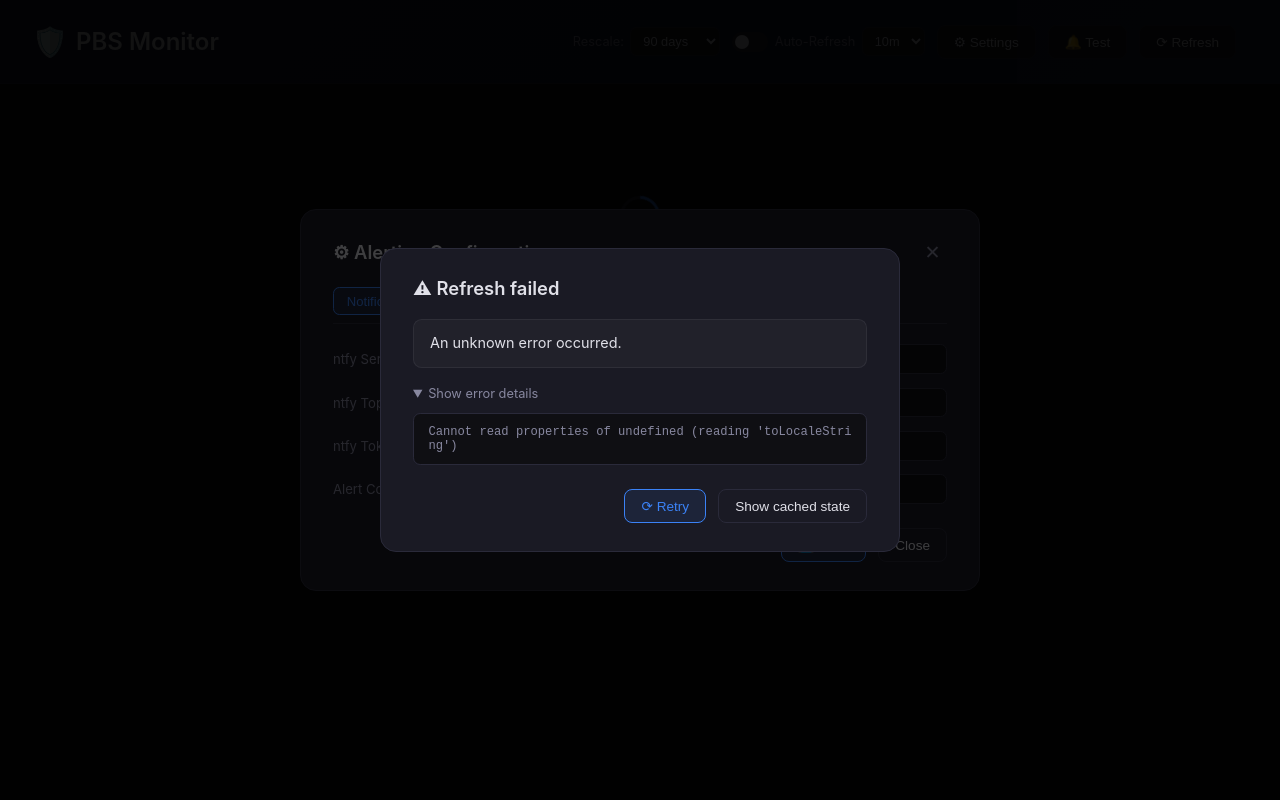
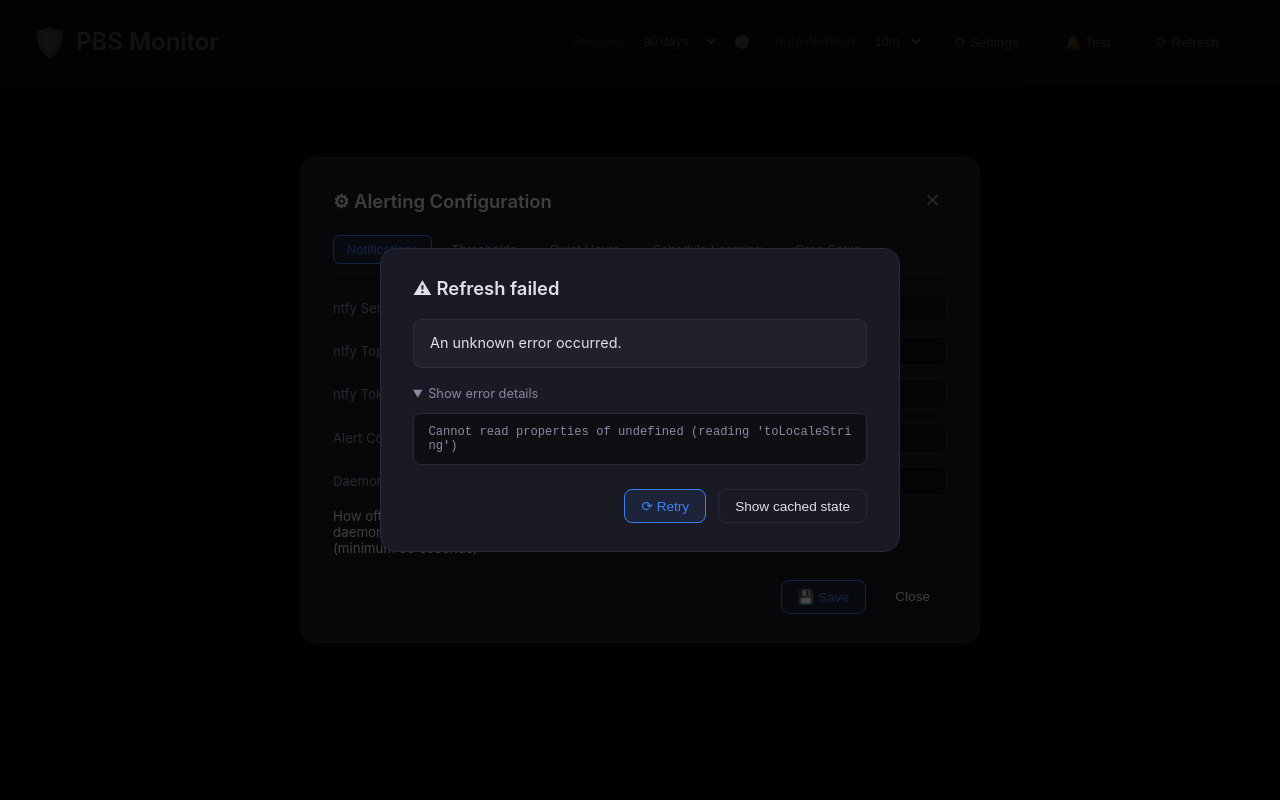
Before and after one commit to maschkef/PBS_monitor, a Flask app: page / in a window 1280 px wide, after a click on "⚙ Settings". Run offline with Flask 3, Linux system fonts and the light colour scheme; data that the repository does not hold is empty.

Commit message:
Add Docker deployment support and v0.2.0-beta improvements
Docker deployment (new):
- Add docker/alerting/Dockerfile: runs monitor.py in daemon mode using
  daemon_interval_seconds from config; image built from repo root context
- Add docker/webui/Dockerfile: serves Flask app via Waitress on port 5111;
  mounts alerting/ volume for integrated config management
- Add docker/quick-deploy.sh: one-command bootstrap script that pulls
  docker-compose.yml and .env.example from the latest GitHub release
- Add .github/workflows/docker-publish.yml: CI/CD pipeline that builds and
  pushes both images to GHCR on push to main and on semver tags; produces
  versioned tags (major.minor, full semver) plus 'latest' on default branch

Alerting improvements:
- Make ntfy push notifications opt-in: ntfy_topic defaults to empty string;
  send_ntfy() now returns early with an info log if topic or URL is not set,
  preventing unintended contact with external services out of the box
- Add daemon_interval_seconds config key (default 1800 s / 30 min) so the
  check interval is configurable without changing the CLI invocation
- Update DEFAULT_CONFIG and usage comment to reflect 1800 s daemon default

Web UI improvements:
- Detect Docker environment via /.dockerenv or DOCKER_ENV=true and expose
  is_docker flag through /api/webui/info
- Support saving daemon_interval_seconds via /api/webui/save-alerting-config
  (minimum 60 s enforced server-side)
- Add Daemon Interval input field to the Alerting Configuration panel
- Show a Docker notice in the Cron Setup tab when Docker is detected,
  explaining that no cron job is needed in that deployment mode

Docs and config:
- Update README.md and README_DE.md: add Docker deployment section with
  quick-start instructions, update project structure tree to include
  docker/ and .github/, fix hanging Option 2 paragraph, add
  daemon_interval_seconds to config reference and JSON example
- Remove duplicate stability sentence from Docker TIP block in README_DE.md
- Update .gitignore to exclude docker-test/ directory
- Update config.json.example: empty ntfy_topic default, clearer comment

```diff
--- a/alerting/monitor.py
+++ b/alerting/monitor.py
@@ -9,7 +9,7 @@ State is persisted to a JSON file between runs.
 
 Usage:
     python monitor.py                  # single check
-    python monitor.py --daemon 300     # check every 300 seconds
+    python monitor.py --daemon 1800    # check every 1800 seconds (30 minutes)
 
 Cron example (every 5 minutes):
     */5 * * * * cd /path/to/alerting && python monitor.py
@@ -34,8 +34,15 @@ from dotenv import load_dotenv
 
 SCRIPT_DIR = Path(__file__).parent
 ENV_PATH = SCRIPT_DIR.parent / ".env"
-CONFIG_PATH = SCRIPT_DIR / "config.json"
-STATE_PATH = SCRIPT_DIR / "state.json"
+
+# Support a configurable data directory (e.g. for Docker deployments where
+# config/state must be stored in a mounted volume separate from the code).
+# Defaults to the script directory for non-Docker use.
+_data_dir_env = os.environ.get("ALERTING_DATA_DIR", "").strip()
+DATA_DIR = Path(_data_dir_env) if _data_dir_env else SCRIPT_DIR
+
+CONFIG_PATH = DATA_DIR / "config.json"
+STATE_PATH = DATA_DIR / "state.json"
 
 load_dotenv(ENV_PATH)
 
@@ -43,13 +50,13 @@ STATE_VERSION = 2
 MAX_CURRENT_SNAPSHOT_DETAILS = 24
 MAX_OBSERVED_SNAPSHOT_HISTORY = 1000
 GROUP_RULES_VERSION = 1
-GROUP_RULES_PATH = SCRIPT_DIR / "group_rules.json"
+GROUP_RULES_PATH = DATA_DIR / "group_rules.json"
 INTERVAL_MODEL_MAX_MINUTES = 360
 
 DEFAULT_CONFIG = {
     "api_base": "https://api.remote-backups.com",
-    "ntfy_url": "https://ntfy.sh",
-    "ntfy_topic": "pbs-monitor",
+    # "ntfy_url": "https://ntfy.sh",  # Example: configure this to enable push notifications
+    "ntfy_topic": "",  # REQUIRED: set this to enable push notifications (e.g., "your-pbs-alerts")
     "ntfy_token": "",
     "ignored_groups": [],
     "thresholds": {
@@ -74,6 +81,7 @@ DEFAULT_CONFIG = {
         "stale_after_days": 8,
     },
     "alert_cooldown_minutes": 60,
+    "daemon_interval_seconds": 1800,  # 30 minutes default for daemon mode
 }
 
 
@@ -1670,6 +1678,17 @@ def _ntfy_header_safe(value):
 
 def send_ntfy(config, alert):
     """Send a single alert via ntfy."""
+    # Check if ntfy is configured - don't send to external services without user configuration
+    ntfy_topic = config.get("ntfy_topic", "").strip()
+    if not ntfy_topic:
+        print("  [INFO] ntfy_topic not configured, skipping push notification")
+        return False
+
+    ntfy_url = config.get("ntfy_url", "https://ntfy.sh").strip()
+    if not ntfy_url:
+        print("  [INFO] ntfy_url not configured, skipping push notification")
+        return False
+
     headers = {
         "Title": _ntfy_header_safe(f"PBS: {alert.title}"),
         "Priority": str(alert.priority),
@@ -1678,7 +1697,7 @@ def send_ntfy(config, alert):
     if config.get("ntfy_token"):
         headers["Authorization"] = f"Bearer {config['ntfy_token']}"
 
-    url = f"{config['ntfy_url']}/{config['ntfy_topic']}"
+    url = f"{ntfy_url}/{ntfy_topic}"
     try:
         resp = requests.post(url, data=alert.message.encode("utf-8"), headers=headers, timeout=10)
         resp.raise_for_status()
--- a/webui/app.py
+++ b/webui/app.py
@@ -26,8 +26,12 @@ app = Flask(__name__)
 
 API_BASE = "https://api.remote-backups.com"
 API_KEY = os.environ.get("API_KEY", "")
-ALERTING_CONFIG_PATH = PROJECT_ROOT / "alerting" / "config.json"
-ALERTING_STATE_PATH = PROJECT_ROOT / "alerting" / "state.json"
+# Support a configurable data directory so Docker containers can mount a
+# persistent volume separate from the application code.
+_alerting_data_env = os.environ.get("ALERTING_DATA_DIR", "").strip()
+_alerting_data_dir = Path(_alerting_data_env) if _alerting_data_env else (PROJECT_ROOT / "alerting")
+ALERTING_CONFIG_PATH = _alerting_data_dir / "config.json"
+ALERTING_STATE_PATH = _alerting_data_dir / "state.json"
 
 WEBUI_HOST = os.environ.get("WEBUI_HOST", "127.0.0.1")
 try:
@@ -830,10 +834,14 @@ def ignore_group():
 @app.route("/api/webui/info")
 def webui_info():
     """Return web UI metadata (read-only flag, paths) for the frontend."""
+    # Detect Docker environment
+    is_docker = os.path.exists("/.dockerenv") or os.environ.get("DOCKER_ENV") == "true"
+
     return jsonify({
         "read_only": WEBUI_READ_ONLY,
         "alerting_path": str(PROJECT_ROOT / "alerting"),
         "python_executable": sys.executable,
+        "is_docker": is_docker,
     })
 
 
@@ -865,6 +873,11 @@ def save_alerting_config():
         val = alert_monitor.coerce_int(payload["alert_cooldown_minutes"])
         if val is not None and val >= 0:
             raw_config["alert_cooldown_minutes"] = val
+
+    if "daemon_interval_seconds" in payload:
+        val = alert_monitor.coerce_int(payload["daemon_interval_seconds"])
+        if val is not None and val >= 60:  # Minimum 1 minute
+            raw_config["daemon_interval_seconds"] = val
 
     if "thresholds" in payload and isinstance(payload["thresholds"], dict):
         raw_thr = raw_config.setdefault("thresholds", {})
--- a/webui/templates/index.html
+++ b/webui/templates/index.html
@@ -1253,6 +1253,11 @@
             <label>Alert Cooldown (minutes)</label>
             <input type="number" id="cfg-cooldown" min="0" step="1">
           </div>
+          <div class="form-group">
+            <label>Daemon Interval (seconds)</label>
+            <input type="number" id="cfg-daemon-interval" min="60" step="60" placeholder="1800">
+            <small>How often the alerting daemon checks for issues (minimum 60 seconds)</small>
+          </div>
         </div>
 
         <!-- Thresholds -->
@@ -1335,6 +1340,14 @@
 
         <!-- Cron Setup -->
         <div id="tab-cron" class="tab-panel">
+          <div id="docker-notice" style="display:none;">
+            <p style="font-size:0.9rem;color:var(--yellow);margin-bottom:1rem;padding:0.75rem;background:rgba(255,193,7,0.1);border-left:3px solid var(--yellow);border-radius:4px;">
+              ⚠️ <strong>Docker Deployment Detected</strong><br>
+              When using Docker, the alerting service runs as a daemon automatically. No cron job setup is needed.<br>
+              The alerting container runs <code>monitor.py --daemon</code> with the configured interval.
+            </p>
+          </div>
+          <div id="cron-setup">
             <p style="font-size:0.85rem;color:var(--text-dim);margin-bottom:1rem;">
               Add the following entry to the crontab of the user who should run the alerting.
               Run <code style="color:var(--cyan)">crontab -e</code> and append the line at the end.
@@ -1363,6 +1376,7 @@
             To write logs, append <code style="color:var(--cyan)"> &gt;&gt; /var/log/pbs-monitor.log 2&gt;&amp;1</code>
             to the end of the entry.
           </p>
+          </div>
         </div>
 
         <div id="settingsMsg" style="display:none;margin-top:0.75rem;font-size:0.83rem;"></div>
@@ -2521,6 +2535,7 @@
                 const info = await fetchJson('/api/webui/info');
                 _webuiAlertingPath = info.alerting_path || null;
                 _webuiPythonExec = info.python_executable || null;
+                _isDocker = info.is_docker || false;
                 if (info.read_only) {
                     document.getElementById('readOnlyBadge').style.display = '';
                     document.getElementById('saveConfigBtn').disabled = true;
@@ -2544,6 +2559,7 @@
                 document.getElementById('cfg-ntfy_topic').value = c.ntfy_topic || '';
                 document.getElementById('cfg-ntfy_token').value = c.ntfy_token || '';
                 document.getElementById('cfg-cooldown').value = c.alert_cooldown_minutes ?? 60;
+                document.getElementById('cfg-daemon-interval').value = c.daemon_interval_seconds ?? 1800;
 
                 const t = c.thresholds || {};
                 document.getElementById('cfg-thr-warn').value = t.storage_warn_percent ?? 80;
@@ -2589,6 +2605,7 @@
                 ntfy_topic: document.getElementById('cfg-ntfy_topic').value.trim(),
                 ntfy_token: document.getElementById('cfg-ntfy_token').value,
                 alert_cooldown_minutes: parseInt(document.getElementById('cfg-cooldown').value) || 60,
+                daemon_interval_seconds: parseInt(document.getElementById('cfg-daemon-interval').value) || 1800,
                 thresholds: {
                     storage_warn_percent: parseInt(document.getElementById('cfg-thr-warn').value),
                     storage_crit_percent: parseInt(document.getElementById('cfg-thr-crit').value),
@@ -2637,13 +2654,22 @@
         let _webuiAlertingPath = null;
         let _webuiPythonExec = null;
         let _ntfyUrl = null;
+        let _isDocker = false;
 
         function updateCronEntry() {
+            if (_isDocker) {
+                document.getElementById('docker-notice').style.display = 'block';
+                document.getElementById('cron-setup').style.display = 'none';
+            } else {
+                document.getElementById('docker-notice').style.display = 'none';
+                document.getElementById('cron-setup').style.display = 'block';
+
                 const schedule = document.getElementById('cron-interval').value;
                 const alertDir = _webuiAlertingPath || '/path/to/PBS_monitor/alerting';
                 const python = _webuiPythonExec || 'python3';
                 const entry = `${schedule} cd ${alertDir} && ${python} monitor.py`;
                 document.getElementById('cronEntryText').textContent = entry;
+            }
         }
 
         function copyCronEntry() {
```
Also changed, not shown: .github/workflows/docker-publish.yml (added), README.md, README_DE.md, 7 other files. Lines whose indentation alone changed are shown as unchanged.
